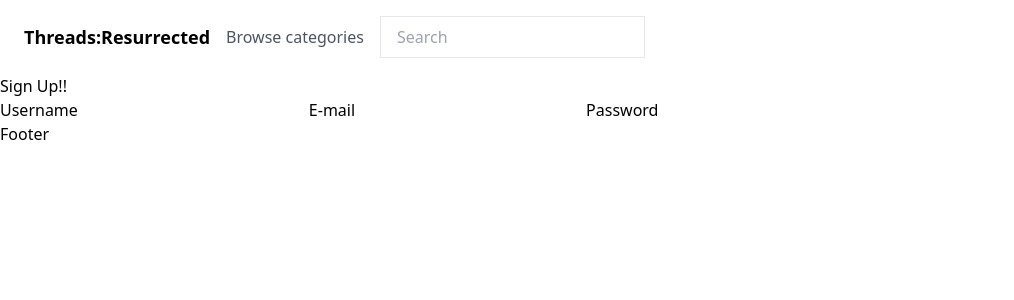
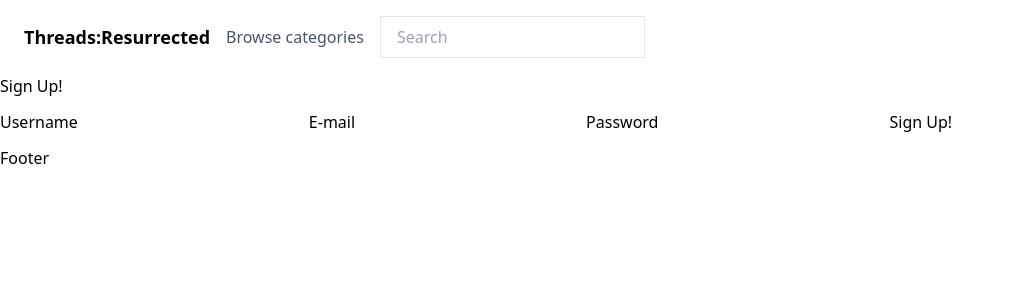
Before and after one commit to sandragruiz/project-3-ecommerce, a React (Create React App) app in the folder client/: page /signup in a window 1280 px wide. Shown: the top 300 px of the page, without its empty margins (0-1014 px from the left). Built offline with nearby package versions, Linux system fonts and the light colour scheme.

Commit message:
Adding submit button to signup.jsx

```diff
--- a/client/src/components/login/Login.jsx
+++ b/client/src/components/login/Login.jsx
@@ -19,7 +19,7 @@ export const  Login = () => {
 
   return (
     <div>
-      <h2>Login</h2>
+      <h2>Please login to continue!</h2>
       <form onSubmit={handleSubmit}>
         <div>
           <label htmlFor="email">Email:</label>
@@ -39,7 +39,7 @@ export const  Login = () => {
             onChange={handlePasswordChange}
           />
         </div>
-        <button type="submit">Login</button>
+        <button type="submit">Login!</button>
       </form>
     </div>
   );
--- a/client/src/components/signup/Signup.jsx
+++ b/client/src/components/signup/Signup.jsx
@@ -6,6 +6,7 @@ import Auth from '../../utils/auth';
 export const SignUp = () => {
     const [ addUser ] = useMutation(SIGNUP_USER);
 
+    // handleFormSubmit function returns a 404 error, possibly needs to route back to home??
     const handleFormSubmit = async (event) => {
         event.preventDefault();
         const mutationResult = await addUser({
@@ -21,8 +22,8 @@ export const SignUp = () => {
 
     return (
     <div>
-        <h2> Sign Up!!</h2>
-        <form onSubmit={handleFormSubmit}>
+        <h2> Sign Up!</h2>
+        <form>
             <label htmlFor='username'>Username</label>
             <input name='username' id='username'></input>
 
@@ -31,6 +32,9 @@ export const SignUp = () => {
 
             <label htmlFor="password">Password</label>
             <input name='password' id='password'></input>
+            <button className="btn btn-info btn-block py-3" type="submit" onClick={handleFormSubmit}>
+            Sign Up!
+          </button>
         </form>
     </div>
 );
--- a/client/src/utils/mutations.js
+++ b/client/src/utils/mutations.js
@@ -19,6 +19,8 @@ export const SIGNUP_USER = gql`
       user {
         _id
         username
+        email
+        password
       }
     }
   }
--- a/client/src/utils/queries.js
+++ b/client/src/utils/queries.js
@@ -6,6 +6,17 @@ export const GET_USER = gql`
       _id
       username
       email
+    }
+  }
+`;
+
+export const QUERY_USERS = gql`
+  query allUsers {
+    User {
+      _id
+      username
+      email
+      password
     }
   }
 `;
```
